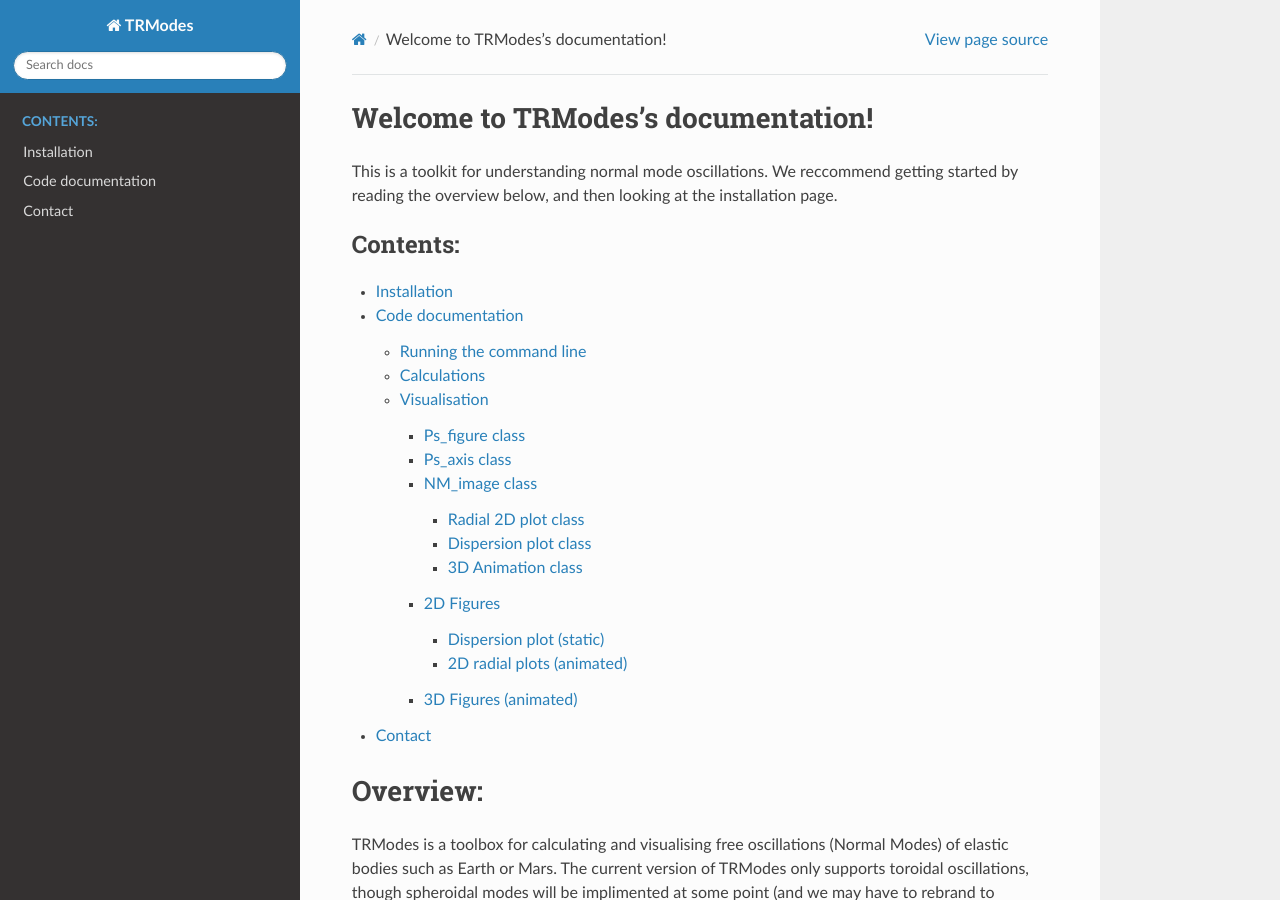
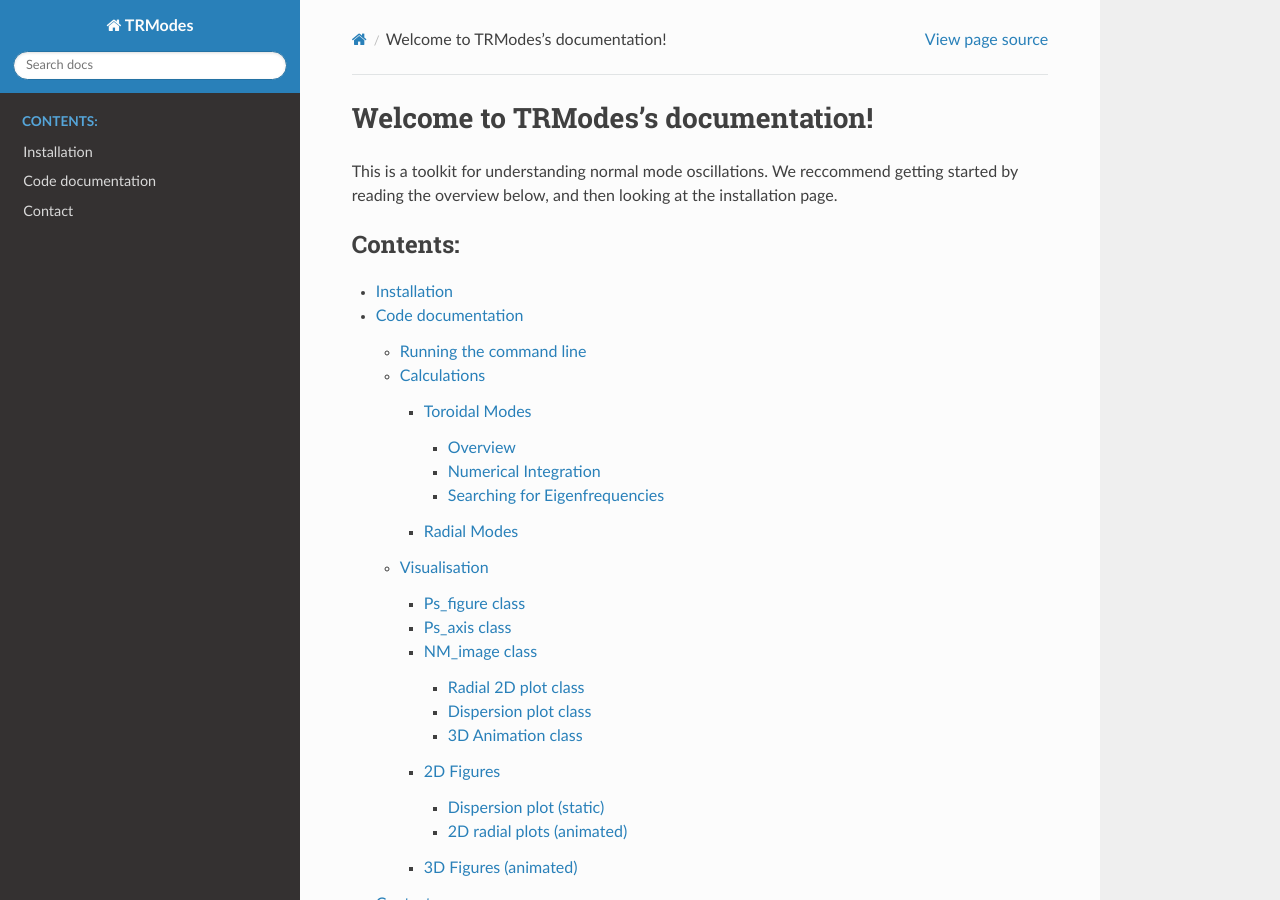
Before and after one commit to williameaton/TRModes, a Sphinx documentation site: the page built from docs/index.rst, in a window 1280 px wide and 900 px high. Built offline with Sphinx 7.4.7 and the Read the Docs theme 2.0.0, drawn with Linux system fonts in a browser that asks for light colours; pages that are not in the unit, such as notebooks, are missing from menus; some of the changed lines change nothing that is shown.

Commit message:
more edits

```diff
--- a/docs/calculations.rst
+++ b/docs/calculations.rst
@@ -1,5 +1,18 @@
 Calculations
 ============
+.. toctree::
+   :maxdepth: 4
+   :caption: Documentation:
+
+   toroidal_modes
+
+Currently we offer 2 types of mode calculations: Toroidal and Radial
+
+Toroidal Modes
+--------------
+
+Overview
+~~~~~~~~
 
 The displacement vector **s** corresponding to toroidal modes can be written as
 
@@ -29,3 +42,16 @@
    \frac{d}{dr} \begin{bmatrix} W(r)\\T(r) \end{bmatrix} = \begin{bmatrix} \frac{1}{r} & \frac{1}{\mu(r)} \\ -\omega^2 \rho(r) + \frac{(k^2 - 2) \mu(r)}{r^2} & -\frac{3}{r} \end{bmatrix} \begin{bmatrix} W(r)\\T(r) \end{bmatrix}
 
 This is essentially an eigenvalue problem. Our goal therefore is to solve this system subject to some boundary conditions at the lower and upper ends of the region of interest to deduce its non-trivial solutions :math:`{}_{n}\omega_{l}` and :math:`{}_{n}W_{l}`.
+
+Numerical Integration
+~~~~~~~~~~~~~~~~~~~~~
+
+For low frequencies **w** and low angular degrees **l**, the system of ODEs above can be integrated numerically. With our TRModes software this can be performed using a simple forward Euler method, a fourth-order Runge-Kutta method, or a second-order Adams-Bashforth method. Regardless of user choice, we integrate the solution from known boundary condtions at the minimum r value up to the maximum r value. In an Earth model this would correspond to the Core-Mantle boundary (CMB) up to the surface.
+
+Searching for Eigenfrequencies
+~~~~~~~~~~~~~~~~~~~~~~~~~~~~~~
+
+In general, for each value of **l**, there are an infinite number **n** of frequencies :math:`{}_{n}\omega_{l}` that satisfy the above ODE system and the boundary conditions. Therefore, a systematic seearch must be performed to identify all the eigenfrequencies in a given frequency range and for a particular value of **l**. This then becomes a root finding problem that can be solved by first identifying regions containing the roots (bracketing an eigenfrequency), and then refining the value of the eigenfrequency once an interval is known. This is done repeatedly until we are confident about landing on an eigenfrequency.
+
+Radial Modes
+------------
```
